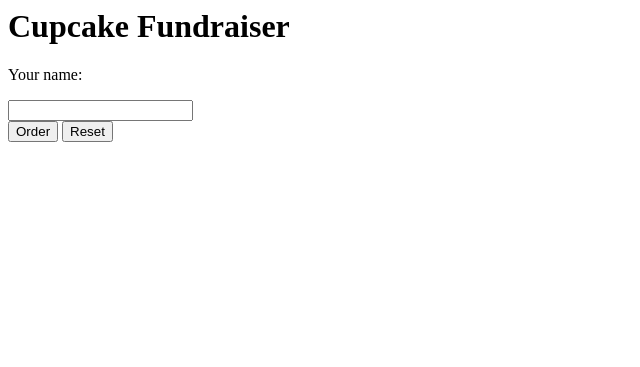
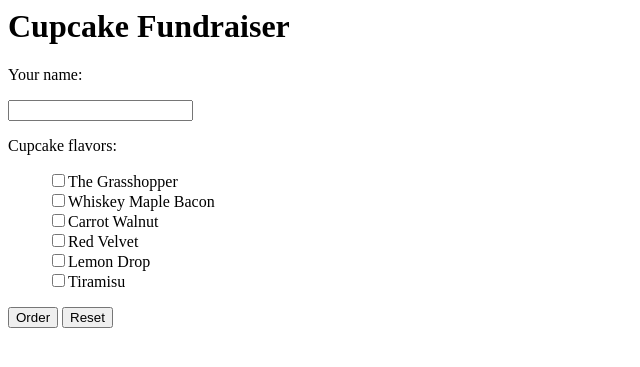
Before and after one commit to medioxumate/cupcakes, a PHP site: page / in a window 1280 px wide. Shown: the top 367 px of the page, without its empty margins (0-640 px from the left). Run offline with PHP 8.4, Linux system fonts and the light colour scheme.

Commit message:
added cupcake checklist

```diff
--- a/index.php
+++ b/index.php
@@ -8,6 +8,15 @@
  * GreenRiverDev
  */
 
+//array for flavor display and selection
+$cupcake = array(
+    'grasshopper' => 'The Grasshopper',
+    'maple' => 'Whiskey Maple Bacon',
+    'carrot' => 'Carrot Walnut',
+    'velvet' => 'Red Velvet',
+    'lemon' => 'Lemon Drop',
+    'tiramisu' => 'Tiramisu',
+);
 ?>
 
 <html lang="en-US">
@@ -32,8 +41,17 @@
             <input type="text" name = "name"/>
         </label><br>
 
-
-    <!--Cupcake options-->
+        <?php
+            //print checkboxes for the flavor options
+            $count = 0;
+            echo '<p>Cupcake flavors:</p><ul style="list-style:none;">';
+            foreach ($cupcake as $flavor) {
+                echo '<li><input type="checkbox" name="flavor[]" id="'
+                    . $count . '" value="' . $flavor . '"><label for="' . $count . '">' . $flavor . '</label></li>';
+                $count++;
+            }
+            echo '</ul>';
+        ?>
 
     <!--Submit option and end of form-->
     <input type="submit" value="Order"/>
```
